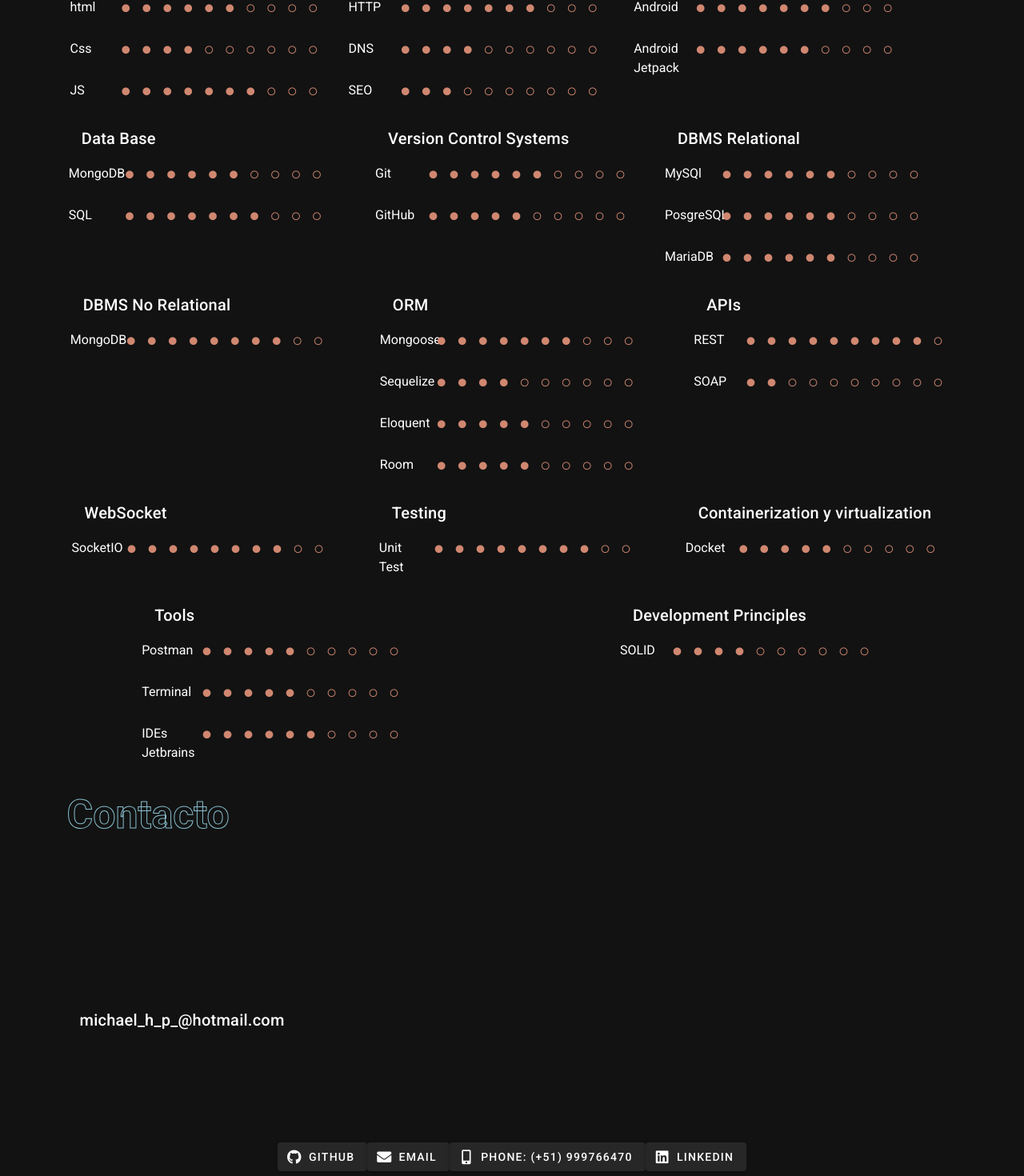
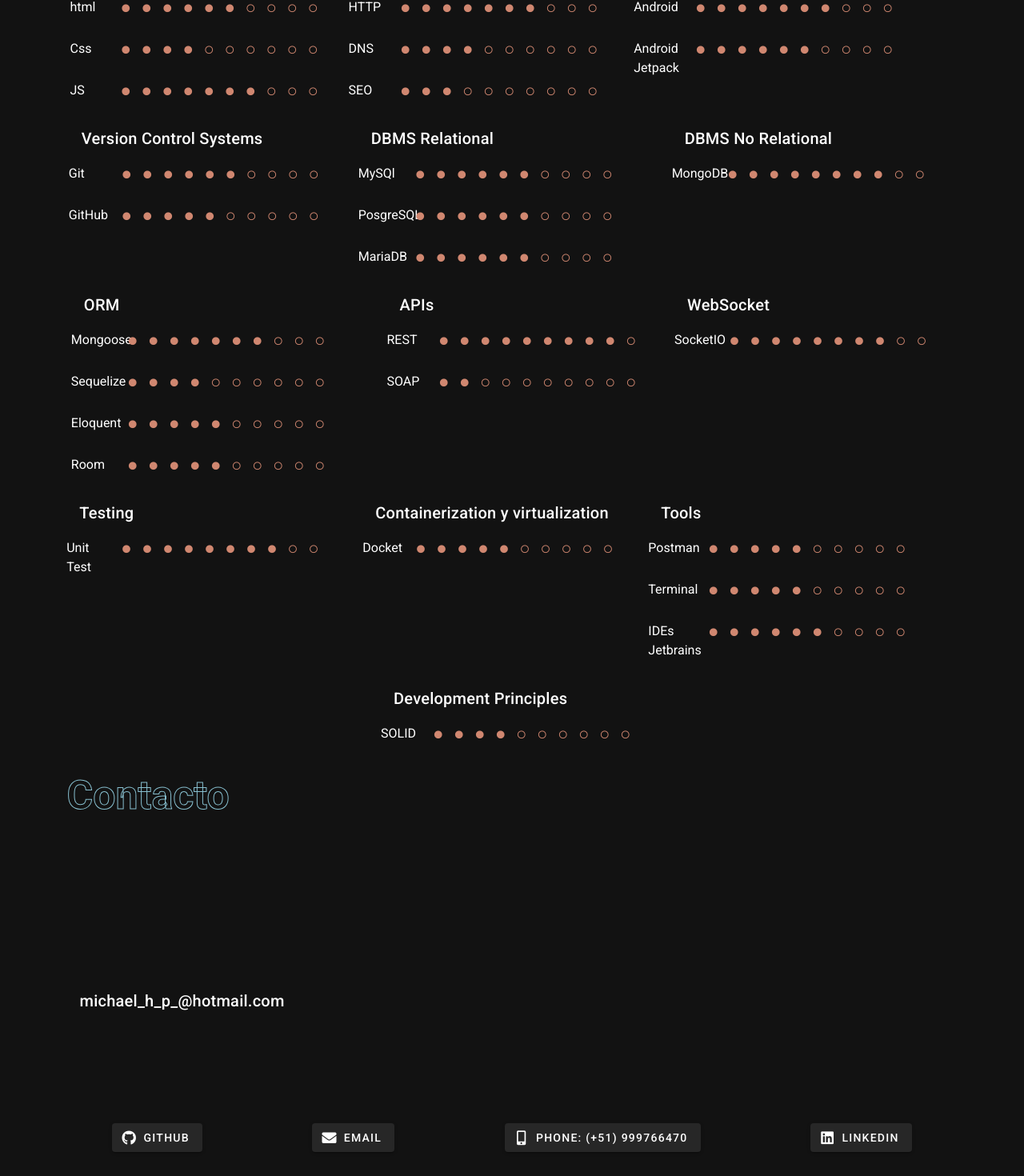
Before and after one commit to MichaelPaulHP/portafolio, a Vue app: page / in a window 1280 px wide. Shown: the part 2317-3787 px from the top of the page at 80% size. Built offline with nearby package versions, Linux system fonts and the light colour scheme; a web font is replaced by a local one.

Commit message:
fix contacts page

```diff
--- a/src/data/skills.js
+++ b/src/data/skills.js
@@ -54,10 +54,6 @@
             Android: 7,
             "Android Jetpack": 6,
         },
-        "Data Base": {
-            MongoDB: 6,
-            SQL: 7,
-        },
         "Version Control Systems": {
             Git: 6,
             GitHub: 5,
--- a/src/views/Contacts.vue
+++ b/src/views/Contacts.vue
@@ -15,7 +15,7 @@
 
             <v-col cols="12" align-self="center">
 
-                <v-row align="center" justify="center" >
+                <v-row align="center" justify="space-around" >
                     <v-btn
                             href="https://github.com/MichaelPaulHP" target="_blank"
                     >
@@ -23,13 +23,13 @@
                         GitHub
                     </v-btn>
                     <v-btn
-                            target="_blank"
+                            target="_blank"  href="mailto:michael_h_p_@hotmail.com"
                     >
                         <v-icon left dark>fas fa-envelope</v-icon>
                         Email
                     </v-btn>
                     <v-btn
-                            target="_blank"
+                            target="_blank" href="tel:+51999766470"
                     >
                         <v-icon left dark>fas fa-mobile-alt</v-icon>
                         Phone: (+51) 999766470
```
